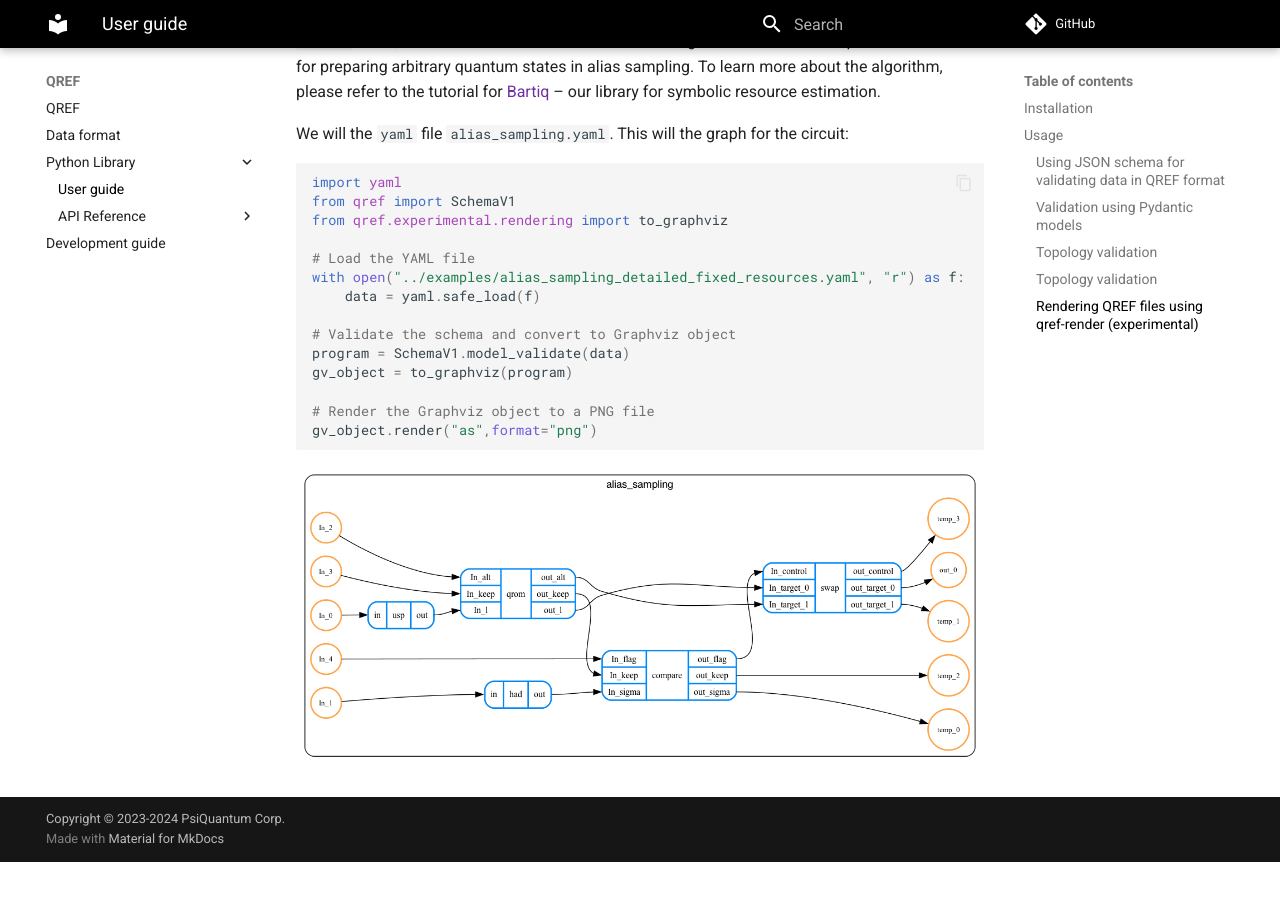
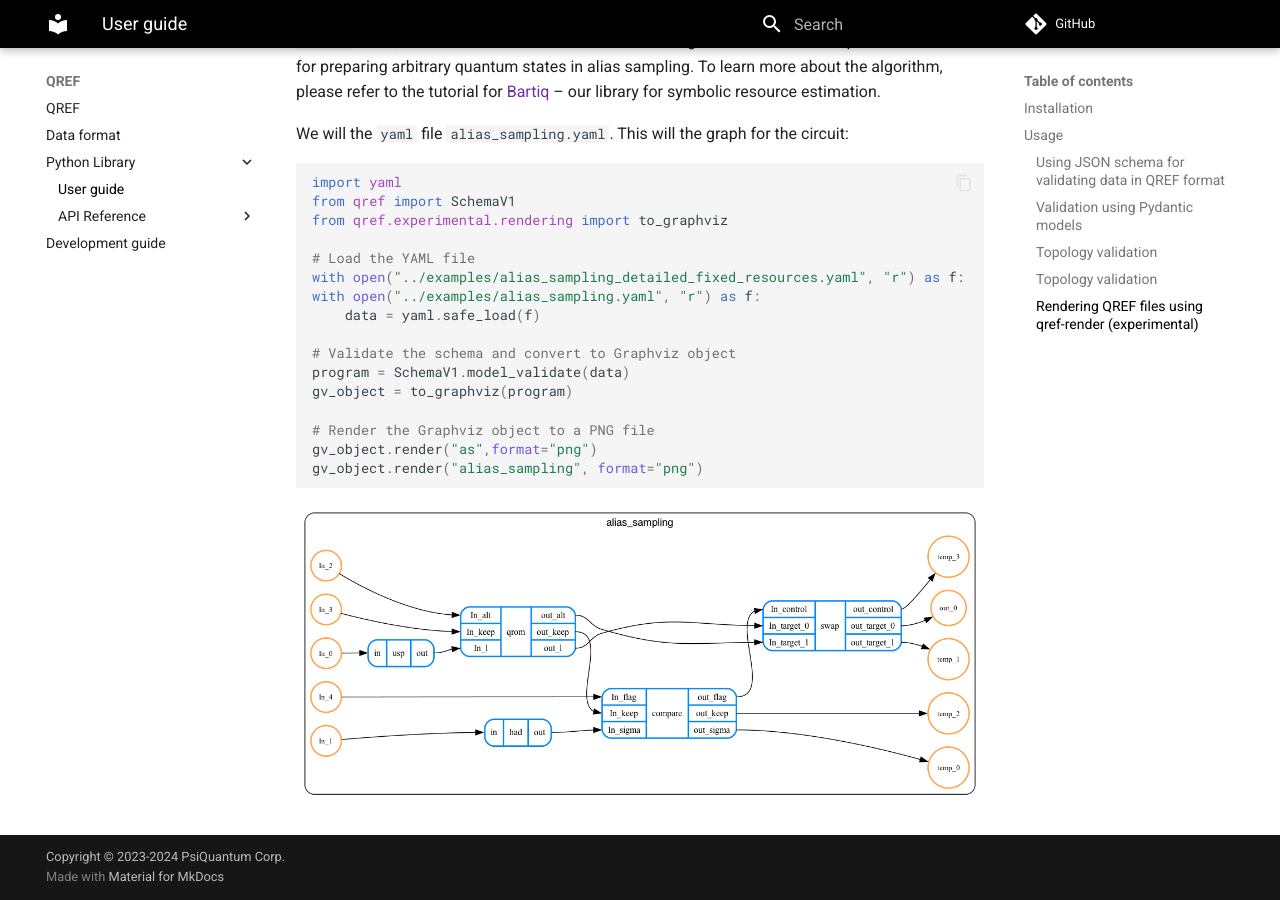
Before and after one commit to PsiQ/qref, an MkDocs documentation site: the page built from docs/library/userguide.md, in a window 1280 px wide and 900 px high, scrolled down 2624 px. Built offline with MkDocs 1.6.1 and Material for MkDocs 9.7.7, drawn with Linux system fonts in a browser that asks for light colours; comment, search, counter and statistics services are not loaded; the version menu is left out; before the commit the page ends 3486 px from its top, so only the background shows below that.

Commit message:
Update userguide.md

````diff
--- a/docs/library/userguide.md
+++ b/docs/library/userguide.md
@@ -131,6 +131,7 @@ from qref.experimental.rendering import to_graphviz
 
 # Load the YAML file
 with open("../examples/alias_sampling_detailed_fixed_resources.yaml", "r") as f:
+with open("../examples/alias_sampling.yaml", "r") as f:
     data = yaml.safe_load(f)
 
 # Validate the schema and convert to Graphviz object
@@ -139,5 +140,6 @@ gv_object = to_graphviz(program)
 
 # Render the Graphviz object to a PNG file
 gv_object.render("as",format="png")
+gv_object.render("alias_sampling", format="png")
 ```
 ![alias_sampling|500](../images/as.png)
````
